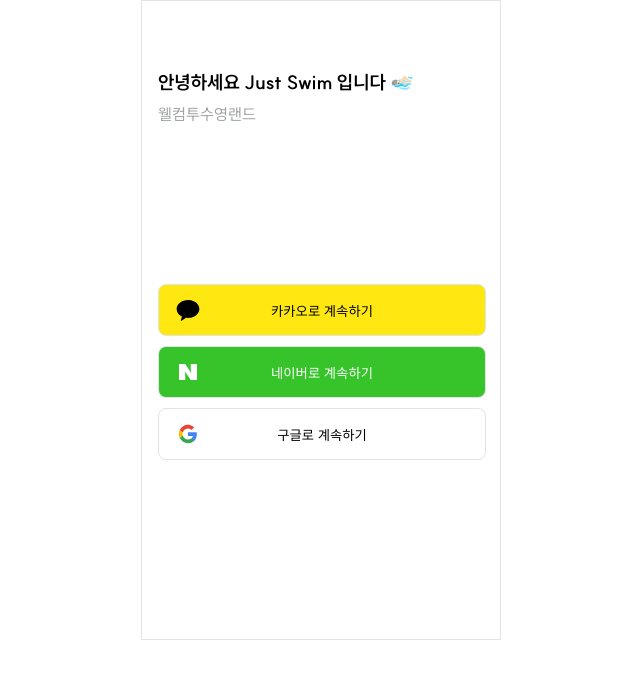
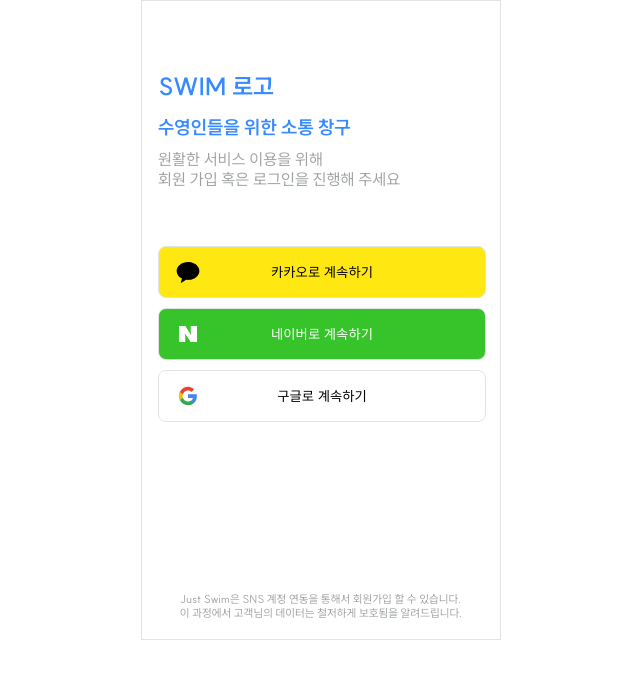
Before and after one commit to Just-Swim-service/Just-Swim-FE, a Next.js app in the folder just-swim-app/: page / in a window 1280 px wide. Shown: the top 678 px of the page, without its empty margins (319-959 px from the left). Built offline with nearby package versions, Linux system fonts and the light colour scheme.

Commit message:
feat: 1.1 로그인/회원가입 페이지, 추가된 UI/UX 추가

```diff
--- a/just-swim-app/src/app/(beforeLogin)/Common.module.css
+++ b/just-swim-app/src/app/(beforeLogin)/Common.module.css
@@ -17,6 +17,14 @@
   justify-content: flex-start;
 }
 
+.headerLogo {
+  color: #3689ff;
+}
+
+.headerLogo > h2 {
+  margin-bottom: 15px;
+}
+
 .header > div > p {
   color: #9fa2a4;
 }
--- a/just-swim-app/src/app/(beforeLogin)/_component/onBoarding/OnBoarding.module.css
+++ b/just-swim-app/src/app/(beforeLogin)/_component/onBoarding/OnBoarding.module.css
@@ -2,7 +2,7 @@
   flex-grow: 2;
   display: flex;
   flex-direction: column;
-  justify-content: center;
+  justify-content: flex-start;
   gap: 10px;
   /* background-color: aqua; */
 }
@@ -51,5 +51,13 @@
 
 .footer {
   flex-grow: 1;
+  display: flex;
+  justify-content: center;
+  align-items: flex-end;
   /* background-color: #1ec800; */
 }
+
+.footerInfo {
+  font-size: 0.7rem;
+  color: #9fa2a4;
+}
--- a/just-swim-app/src/app/(beforeLogin)/_component/onBoarding/OnBoardingFooter.tsx
+++ b/just-swim-app/src/app/(beforeLogin)/_component/onBoarding/OnBoardingFooter.tsx
@@ -3,7 +3,12 @@
 export default function OnBoardingFooter() {
   return (
     <>
-      <div className={styles.footer}></div>
+      <div className={styles.footer}>
+        <p className={styles.footerInfo}>
+          Just Swim은 SNS 계정 연동을 통해서 회원가입 할 수 있습니다.
+          <br /> 이 과정에서 고객님의 데이터는 철저하게 보호됨을 알려드립니다.
+        </p>
+      </div>
     </>
   );
 }
--- a/just-swim-app/src/app/(beforeLogin)/_component/onBoarding/OnBoardingHeader.tsx
+++ b/just-swim-app/src/app/(beforeLogin)/_component/onBoarding/OnBoardingHeader.tsx
@@ -4,11 +4,16 @@
   return (
     <>
       <div className={styles.header}>
-        <div>
-          <h3>안녕하세요 Just Swim 입니다 🏊🏻‍♂️</h3>
+        <div className={styles.headerLogo}>
+          <h2> SWIM 로고 </h2>
+          <h3>수영인들을 위한 소통 창구</h3>
         </div>
         <div>
-          <p>웰컴투수영랜드</p>
+          <p>
+            원활한 서비스 이용을 위해
+            <br />
+            회원 가입 혹은 로그인을 진행해 주세요
+          </p>
         </div>
       </div>
     </>
```
